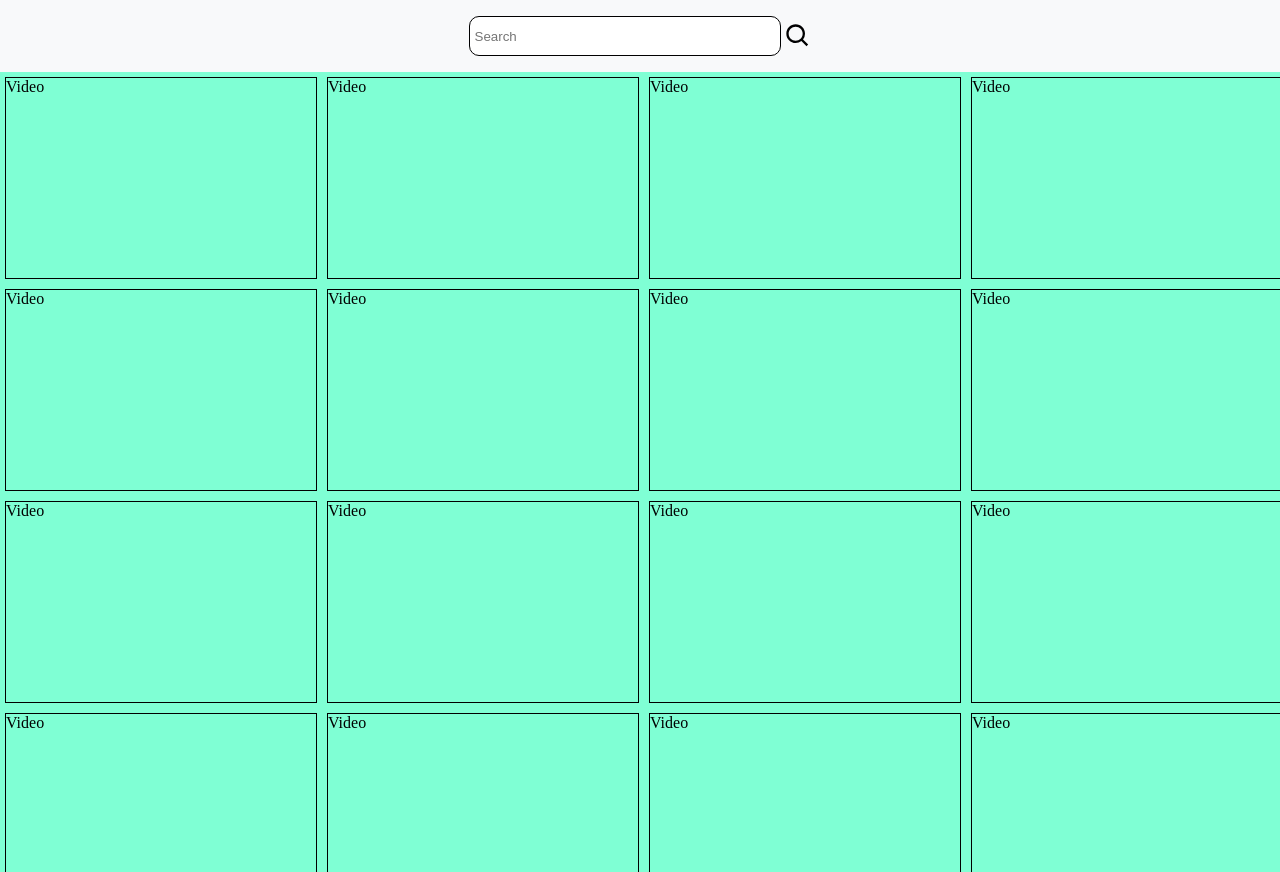
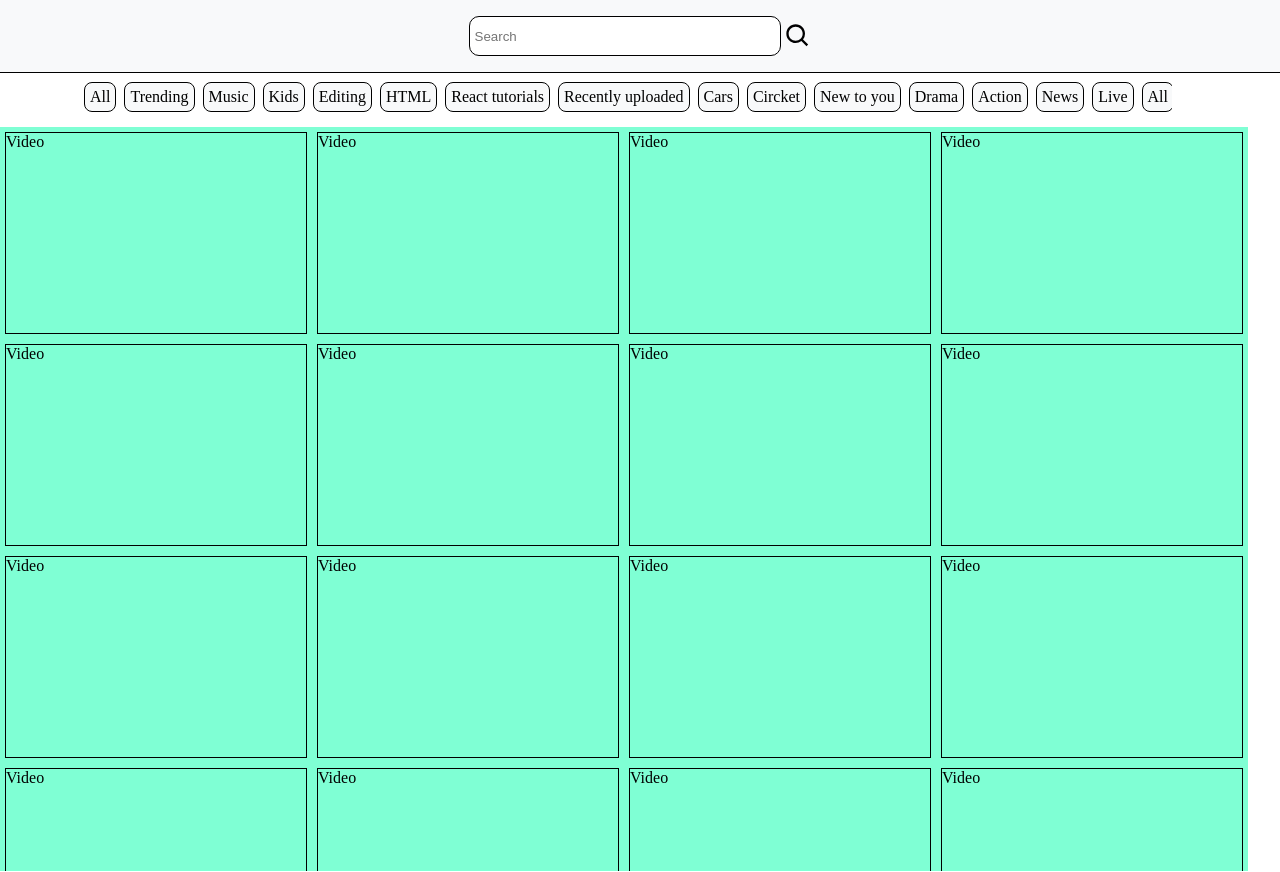
Before and after one commit to AbhishekKhot/react-youtube-clone, a React (Vite) app: page / in a window 1280 px wide. Built offline with nearby package versions, Linux system fonts and the light colour scheme.

Commit message:
query items bar added

```diff
--- a/src/pages/home/index.jsx
+++ b/src/pages/home/index.jsx
@@ -3,6 +3,55 @@ import './style.css'
 export default function Home() {
     return (
         <div className='home-container'>
+            <div className='query-container'>
+                <span className='query-item'>All</span>
+                <span className='query-item'>Trending</span>
+                <span className='query-item'>Music</span>
+                <span className='query-item'>Kids</span>
+                <span className='query-item'>Editing</span>
+                <span className='query-item'>HTML</span>
+                <span className='query-item'>React tutorials</span>
+                <span className='query-item'>Recently uploaded</span>
+                <span className='query-item'>Cars</span>
+                <span className='query-item'>Circket</span>
+                <span className='query-item'>New to you</span>
+                <span className='query-item'>Drama</span>
+                <span className='query-item'>Action</span>
+                <span className='query-item'>News</span>
+                <span className='query-item'>Live</span>
+
+                <span className='query-item'>All</span>
+                <span className='query-item'>Trending</span>
+                <span className='query-item'>Music</span>
+                <span className='query-item'>Kids</span>
+                <span className='query-item'>Editing</span>
+                <span className='query-item'>HTML</span>
+                <span className='query-item'>React tutorials</span>
+                <span className='query-item'>Recently uploaded</span>
+                <span className='query-item'>Cars</span>
+                <span className='query-item'>Circket</span>
+                <span className='query-item'>New to you</span>
+                <span className='query-item'>Drama</span>
+                <span className='query-item'>Action</span>
+                <span className='query-item'>News</span>
+                <span className='query-item'>Live</span>
+            </div>
+            <div className="home-video-container">
+                <div className='video-conainter'>Video</div>
+                <div className='video-conainter'>Video</div>
+                <div className='video-conainter'>Video</div>
+                <div className='video-conainter'>Video</div>
+
+                <div className='video-conainter'>Video</div>
+                <div className='video-conainter'>Video</div>
+                <div className='video-conainter'>Video</div>
+                <div className='video-conainter'>Video</div>
+
+                <div className='video-conainter'>Video</div>
+                <div className='video-conainter'>Video</div>
+                <div className='video-conainter'>Video</div>
+                <div className='video-conainter'>Video</div>
+
                 <div className='video-conainter'>Video</div>
                 <div className='video-conainter'>Video</div>
                 <div className='video-conainter'>Video</div>
@@ -28,5 +77,7 @@ export default function Home() {
                 <div className='video-conainter'>Video</div>
                 <div className='video-conainter'>Video</div>
             </div>
+
+        </div>
     )
 }
--- a/src/pages/home/style.css
+++ b/src/pages/home/style.css
@@ -1,15 +1,52 @@
+::-webkit-scrollbar {
+    display: none;
+}
+
 .home-container {
-    max-width: fit-content;
-    max-height: 100vh;
+    width: fit-content;
+    height: fit-content;
+    display: flex;
+    align-items: center;
+    flex-direction: column;
+}
+
+.home-video-container {
+    width: fit-content;
+    height: 93vh;
     overflow-y: auto;
     display: grid;
     grid-template-columns: repeat(4, 1fr);
     grid-template-rows: repeat(2, 1fr);
     background-color: aquamarine;
+    margin-top: 5px;
+    margin-right: 8px;
+}
+
+.query-container {
+    display: flex;
+    align-items: center;
+    width: 85vw;
+    height: 40px;
+    overflow-x: auto;
+    margin: 5px;
+    gap: 8px;
+}
+
+.query-item {
+    min-width: fit-content;
+    padding: 5px;
+    background-color: #f8f9fa;
+    border: solid 0.5px black;
+    border-radius: 8px;
+}
+
+.query-item:hover {
+    cursor: pointer;
+    background-color: #eff3f8;
 }
 
 .video-conainter {
-    width: 310px;
+    width: 300px;
     height: 200px;
     margin: 5px;
     border: solid 0.25px black;
```
Lines whose indentation alone changed are shown as unchanged.
